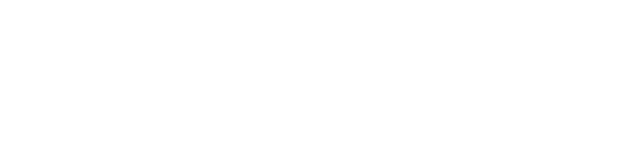
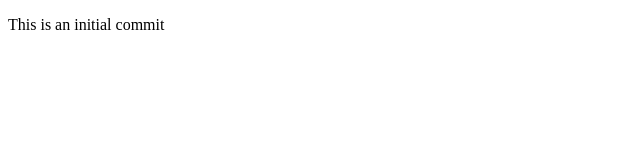
Before and after one commit to NikhilThagadur/movieflix, a plain HTML site: page index.html in a window 1280 px wide. Shown: the whole page, without its empty margins (0-640 px from the left). Drawn offline with Linux system fonts and the light colour scheme.

Commit message:
update home page

```diff
--- a/index.html
+++ b/index.html
@@ -8,7 +8,7 @@
     <title>Document</title>
 </head>
 <body>
-
+<p> This is an initial commit</p>
 </body>
 </html>
 <html>
--- /dev/null
+++ b/styles/styles.css
@@ -0,0 +1,3 @@
+body{
+    background-color: beige;
+}
```
